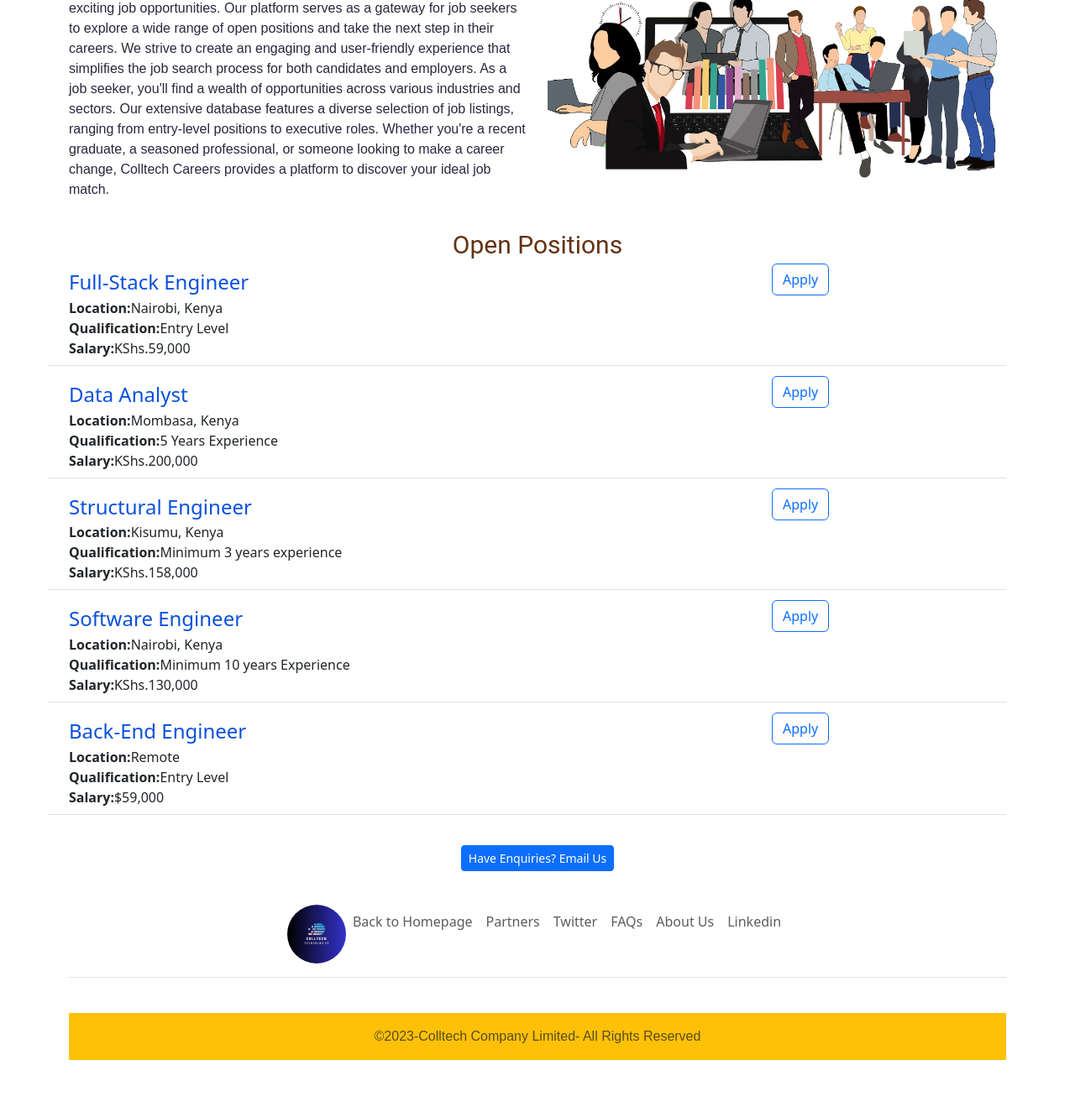
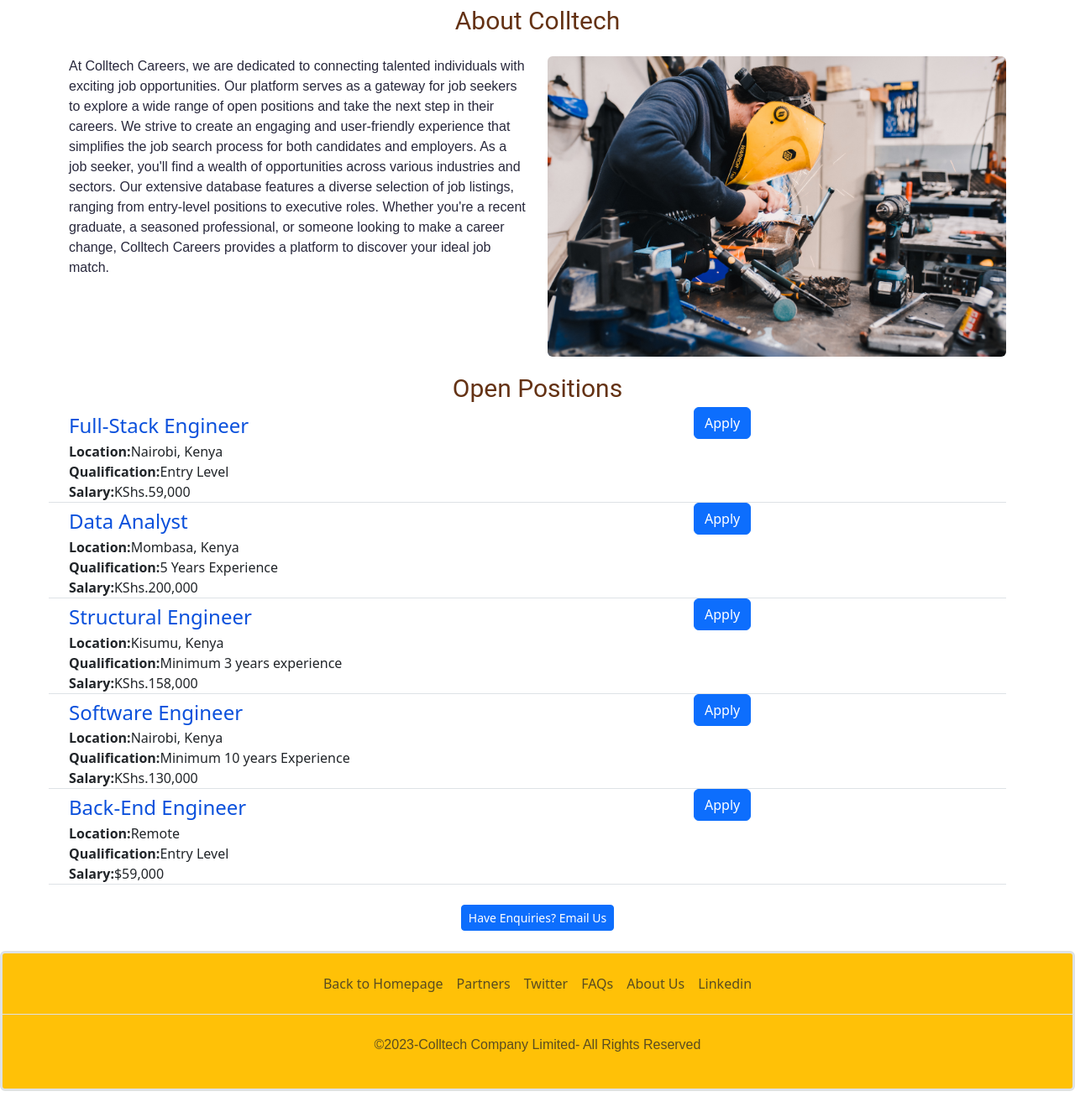
Before and after one commit to Collincehals/Colltech-Careers, a Flask app: page / in a window 1280 px wide. Shown: the part 981-2300 px from the top of the page at 84% size. Run offline with Flask 3, Linux system fonts and the light colour scheme.

Commit message:
few changes on navbar and footer

```diff
--- a/templates/footer.html
+++ b/templates/footer.html
@@ -1,7 +1,5 @@
-<div class="container">
-  <footer class="py-3 my-4">
-    <ul class="nav justify-content-center border-bottom pb-3 mb-3">
-      <img style="border-radius:2000px" src="/static/logo1.png" alt="" width="70" height="70">
+<footer class=" bg-warning border border-3 rounded">
+    <ul class="nav justify-content-center border-bottom p-3">
       <li class="nav-item"><a href="https://colltech-careers--collincehals.repl.co/" class="nav-link px-2 text-body-secondary">Back to Homepage</a></li>
       <li class="nav-item"><a href="https://www.fuzu.com/job?page=1&filters[job_id]=502262" target="_blank" class="nav-link px-2 text-body-secondary">Partners</a></li>
       <li class="nav-item"><a href="https://twitter.com/collinceodhix" target="_blank" class="nav-link px-2 text-body-secondary">Twitter</a></li>
@@ -9,11 +7,5 @@
       <li class="nav-item"><a href="https://colltech-careers--collincehals.repl.co/about/"class="nav-link px-2 text-body-secondary">About Us</a></li>
       <li class="nav-item"><a href="https://www.linkedin.com/in/collince-odhiambo-503343115" target="_blank" class="nav-link px-2 text-body-secondary">Linkedin</a></li>
     </ul>
-    <ul class="nav col-md-4 justify-content-end list-unstyled d-flex">
-      <li class="ms-3"><a class="text-body-secondary" href="#"><svg class="bi" width="24" height="24"><use xlink:href="#twitter"/></svg></a></li>
-      <li class="ms-3"><a class="text-body-secondary" href="#"><svg class="bi" width="24" height="24"><use xlink:href="#instagram"/></svg></a></li>
-      <li class="ms-3"><a class="text-body-secondary" href="#"><svg class="bi" width="24" height="24"><use xlink:href="#facebook"/></svg></a></li>
-    </ul>
-    <p class="text-bg-warning p-3 text-center text-body-secondary">&copy;2023-Colltech Company Limited- All Rights Reserved </p>
+    <p class="p-4 text-center text-body-secondary">&copy;2023-Colltech Company Limited- All Rights Reserved </p>
   </footer>
-</div>
--- a/templates/home.html
+++ b/templates/home.html
@@ -37,7 +37,7 @@
     {% include 'nav.html' %}
     <div class="container">
       <h1 class="text-center mb-4 mt-2">{{company_name}} Careers</h1>
-      <img class="img-fluid" style ="height:auto;width:100%" src="/static/Photo1.jpg" alt="HTML Dog">
+      <img class="img-fluid" style ="height:auto;width:100%" src="/static/Photo2.jpg" alt="HTML Dog">
       <h2 class="text-center mb-4 mt-2">About Colltech</h2>
       <div class="row " style="margin-bottom:20px">
         <div class="col-md-6">
@@ -47,7 +47,7 @@ As a job seeker, you'll find a wealth of opportunities across various industries
       </p>
         </div>
         <div class="d-none d-md-block col-md-6">
-       <img class="img-fluid" style="border-radius:6px" src="/static/Banner2.jpg" alt="HTML Dog">
+       <img class="img-fluid" style="border-radius:6px" src="/static/Photo4.jpg" alt="HTML Dog">
         </div>
         </div>
 
--- a/templates/job.html
+++ b/templates/job.html
@@ -1,5 +1,5 @@
-<div class="border-bottom row" style="margin-bottom:12px; padding-bottom:8px">
-  <div class="col-9">
+<div class="border-bottom row">
+  <div class="col-8">
           <h4 class="mb-1 mt-2" style="color:rgb(10,80,220); font-style">{{job['title']}}
           </h4>
           <div class="mb-auto mt-auto"><b>Location:</b>{{job['location']}}</div>
@@ -8,7 +8,7 @@
           <div class="mb-auto mt-auto"><b>Salary:</b>{{job['Salary']}}</div>
   {% endif %}
   </div>
-  <div class="col-3 padding-right:16px">
-  <a href="https://colltech-careers--collincehals.repl.co/apply_job" type="button" class="btn btn-outline-primary">Apply</a>
+  <div class="col-4 padding-right:16px">
+  <a href="https://colltech-careers--collincehals.repl.co/apply_job" type="button" class="btn btn-primary">Apply</a>
   </div>
 </div>
--- a/templates/nav.html
+++ b/templates/nav.html
@@ -37,36 +37,11 @@
           </li>
         </ul>
         <form class="d-flex" role="search">
-        <input class="form-control me-2" type="search" placeholder="Search Colltech" aria-label="Search">
-        <button class="btn btn-outline-success" type="submit">Search</button>
+        <input class="form-control me-2" type="search" placeholder="Enter search word" aria-label="Search">
+        <button class="btn btn-primary" type="submit">Search</button>
       </form>
-
 
       </div>
     </div>
   </nav>
   <div style="height:57px"></div>
-
-
-
-
-
-
-
-
-
-
-
-  <script>
-  function performSearch(event) {
-    event.preventDefault(); // Prevent the form from submitting and refreshing the page
-    var searchInput = document.getElementById('searchInput');
-    var searchTerm = searchInput.value;
-
-    // Perform the search operation using the search term
-    // You can use AJAX to send a request to a server-side script and retrieve search results
-
-    // Example: Display an alert with the search term
-    alert('Searching for: ' + searchTerm);
-  }
-</script>
```
Also changed, not shown: templates/about.html (+1 -6 lines), templates/applicform.html (+1 -6 lines), templates/applicsuccess.html (+1 -6 lines), templates/faqs.html (+1 -6 lines).
